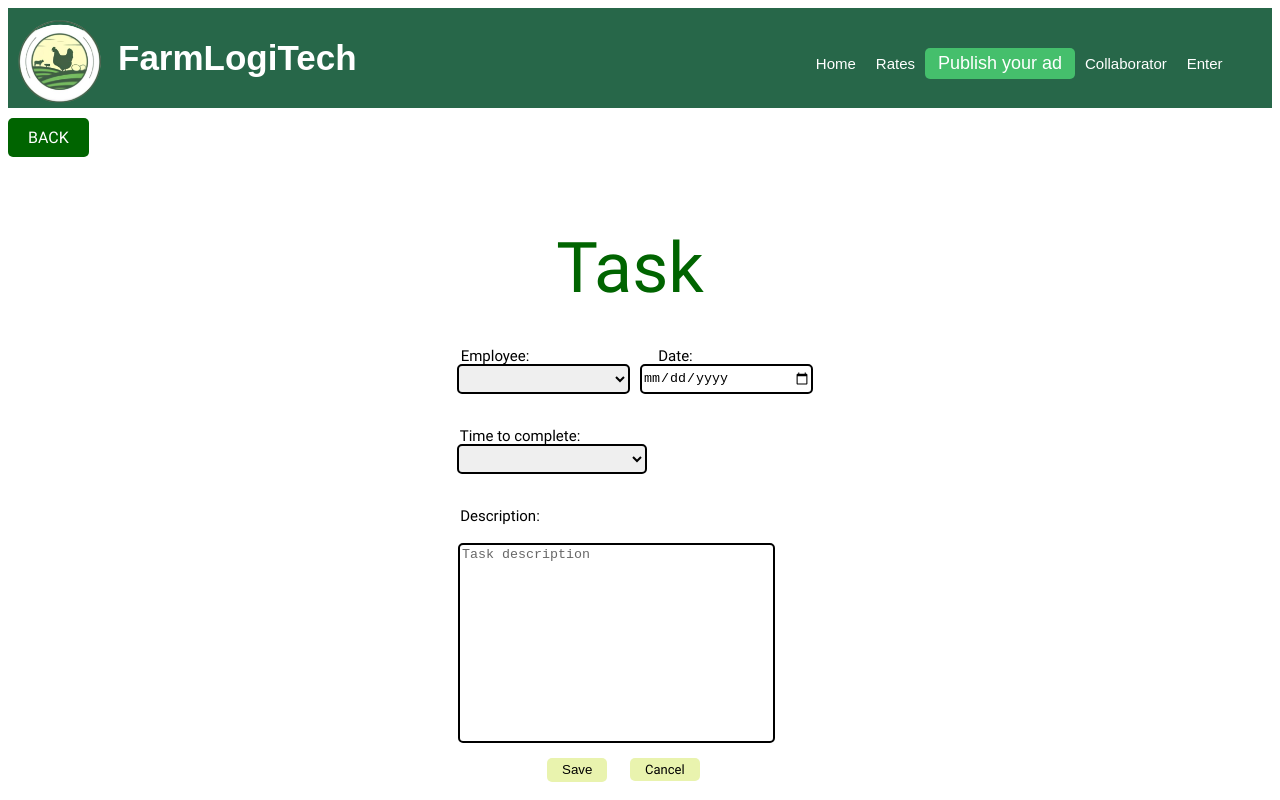
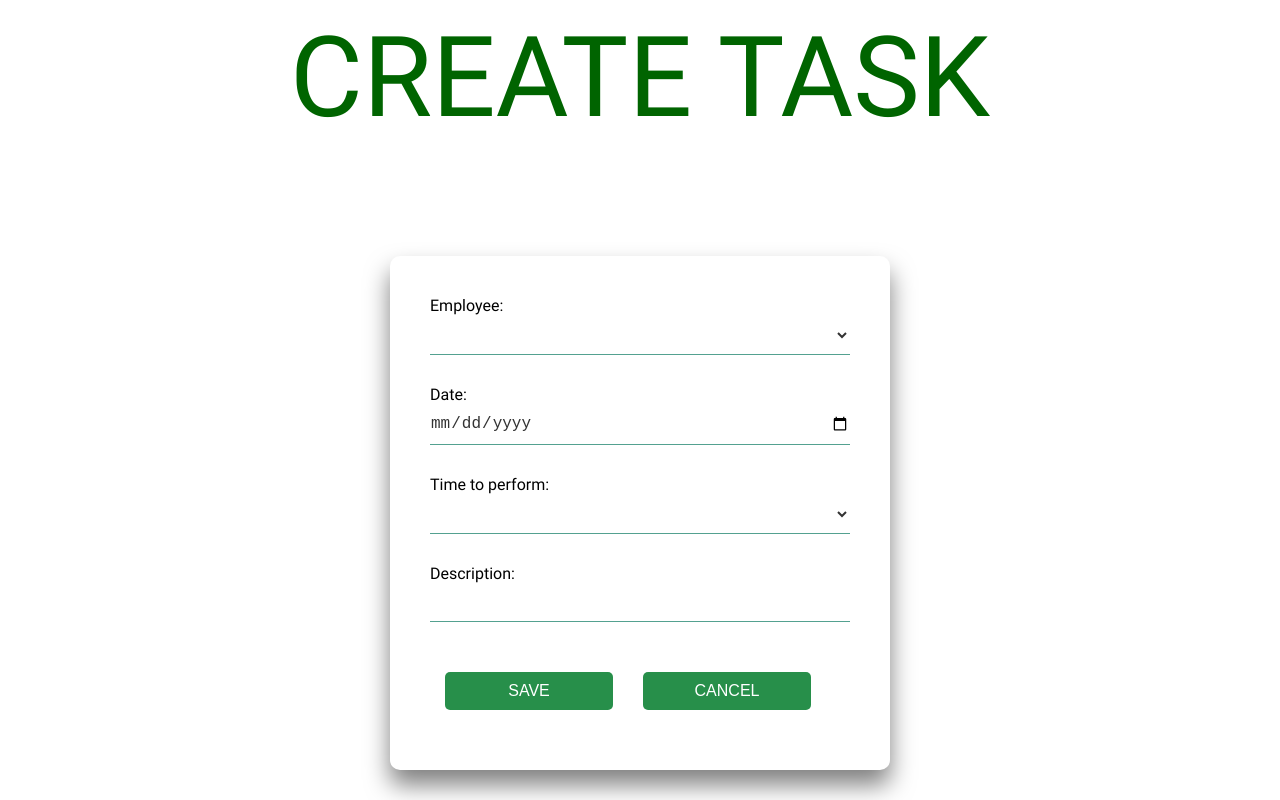
Before and after one commit to Aplicaciones-Web-WX55-Group-S-del-Softw/frontend-application, a Vue app: page /tasks/new in a window 1280 px wide. Shown: the top 800 px of the page. Built offline with nearby package versions, Linux system fonts and the light colour scheme.

Commit message:
change(search-and-match): updated task planning component

```diff
--- a/src/monitoring/components/task-card/task-planning-card.vue
+++ b/src/monitoring/components/task-card/task-planning-card.vue
@@ -1,256 +1,150 @@
-<script setup>
-import { ref } from 'vue';
-import { useRouter } from 'vue-router';
-import {DashboardApi} from "../../services/dashboard-analytics-api/dashboard-api.js";
-import SuccessModal from "./success-modal.vue";
-import ToolbarComponent from "../../../public/toolbar-component/toolbar-component.vue";
-import FooterComponent from "../../../public/components/footer-component.vue";
+<script>
+import {ref} from 'vue';
+import {useRouter} from 'vue-router';
+import taskService from "../../services/tasks/tasks.js";
 
+export default {
+  setup() {
     const router = useRouter();
-const selectedEmployee = ref('');
-const taskApi = new DashboardApi();
-let tasks = [];
-const employees = ref([]);
-taskApi.getTasks().then(response => {
-  console.log(response);
-  tasks = response.data;
-  employees.value = [...new Set(tasks.map(task => task.employee))];
-}).catch(error => {
-  console.error(error);
+    const task = ref({
+      employee: '',
+      date: '',
+      time: '',
+      description: '',
+      state: 'pending'
     });
-const selectedDate = ref('');
-const taskTime = ref('');
-const taskDescription = ref('');
-const showModal = ref(false);
 
-const saveTask = () => {
-  const newTask = {
-    employee: selectedEmployee.value,
-    date: selectedDate.value,
-    time: taskTime.value,
-    description: taskDescription.value,
-    finished: 'Pendiente'
+    const onSubmit = () => {
+      taskService.addTask(task.value);
+      router.push('/tasks');
     };
 
-  taskApi.createTask(newTask)
-      .then(() => {
-        showModal.value = true;
-        setTimeout(() => {
+    const cancel = () => {
       router.push('/tasks');
-        }, 1500);
-      })
-      .catch(error => {
-        console.error(error);
-      });
     };
 
-const closeModal = () => {
-  showModal.value = false;
+    return {task, onSubmit, cancel};
+  }
 };
 </script>
 
 <template>
-  <toolbar-component></toolbar-component>
-  <router-link to="/home" class="back-button">BACK</router-link>
-  <div class="container">
-    <h1>Task</h1>
 
-    <div class="label1">Employee:</div>
-    <div class="label2">Date:</div>
-    <div class="label3">Time to complete:</div>
-    <div class="label4">Description:</div>
-    <div class="row">
-      <div class="input-container" style="margin-left: -10px;">
-        <select v-model="selectedEmployee" class="input-employee">
-          <option v-for="employee in employees" :key="employee" :value="employee">
-            {{ employee }}
-          </option>
+  <div class="form-container">
+    <h1>CREATE TASK</h1>
+
+    <div class="login-box">
+      <form @submit.prevent="onSubmit">
+        <label>Employee:</label>
+        <div class="user-box">
+          <select v-model="task.employee" required>
+            <option value="Mathias Aguilar">Mathias Aguilar</option>
+            <option value="Rodrigo Kunimoto">Rodrigo Kunimoto</option>
           </select>
-
         </div>
-
-      <div class="input-container">
-        <input type="date" v-model="selectedDate">
+        <label>Date:</label>
+        <div class="user-box">
+          <input type="date" v-model="task.date" required>
+        </div>
+        <label>Time to perform:</label>
+        <div class="user-box">
+          <select v-model="task.time" required>
+            <option v-for="n in 24" :key="n" :value="n">{{n}}</option>
+          </select>
+        </div>
+        <label>Description:</label>
+        <div class="user-box">
+          <input type="text" v-model="task.description" required>
+        </div>
+        <button type="submit" class="button-save">Save</button>
+        <button type="button" @click="cancel" class="button-save">Cancel</button>
+      </form>
     </div>
   </div>
-    <div class="input-container task-time-container">
-      <select v-model="taskTime">
-        <option v-for="hour in 24" :key="hour" :value="hour">
-          {{ hour }}
-        </option>
-      </select>
-    </div>
-<br>
-
-    <div class="input-container">
-      <textarea v-model="taskDescription" placeholder="Task description"></textarea>
+</template>
 
 
-    </div>
-
-    <div class="container-button">
-      <button @click="saveTask" class="button-link save-button">Save</button>
-      <router-link to="/tasks" class="button-link cancel-button">Cancel</router-link>
-    </div>
-    <SuccessModal :show="showModal" @close="closeModal" />
-
-  </div>
-<footer-component></footer-component>
-</template>
-
 <style scoped>
-.back-button {
-  display: inline-block;
-  padding: 10px 20px;
-  background-color: darkgreen;
-  color: #fff;
-  border: none;
-  border-radius: 5px;
-  cursor: pointer;
-  text-decoration: none;
-  transition: background-color 0.3s;
+.form-container {
+  position: fixed;
+  top: 0;
+  left: 0;
+  width: 100%;
+  height: 100%;
+  display: flex;
+  flex-direction: column;
+  align-items: center;
+  justify-content: center;
+  z-index: 1000;
 }
 
-.back-button:hover {
-  background-color: darkgreen;
-}
-.container-button{
-  margin-top: 160px;
-}
-
-.save-button, .cancel-button{
-
-  background-color: #E9F3AE;
-  color: black;
-  border: none ;
-  text-decoration: none;
-  border-radius: 5px;
-  margin-right: 16px;
-  transition: background-color 0.3s ease;
-  position: absolute;
-
-}
-.save-button{
-  padding: 0.35% 15px;
-}
-.cancel-button{
-  font-size: 13px;
-  padding: 4px 15px;
+.form-container h1 {
+  display: block;
+  font-size: 7em;
+  color: darkgreen;
+  margin-top: 20px;
 }
 
 
 
-
-h1{
-  font-size: 70px;
-  position: relative;
-  top: -30px;
-  left:-50px;
-  margin:0;
-  color:darkgreen;
+.login-box {
+  background: #fff;
+  padding: 40px;
+  border-radius: 10px;
+  box-shadow: 0 15px 25px rgba(0, 0, 0, 0.5);
+  width: 500px;
+  max-width: 100%;
+  margin: 3% auto;
 }
 
-.container {
-  margin-top:100px;
-  margin-bottom: 50px; /* Agregar espacio en la parte inferior */
-  display: flex;
-  flex-direction: column;
-  align-items: center;
-  margin-left: 80px; /* Ajuste del margen izquierdo */
 
-}
-.row {
-  display: flex;
-  width: 30%;
-  margin-left:-80px
+.user-box {
+  position: relative;
+  margin-bottom: 30px;
+  width: 100%;
 }
 
-.input-container {
+.user-box input,
+.user-box select {
   width: 100%;
-  max-width: 200px;
-  height: 40px;
+  padding: 10px 0;
   font-size: 16px;
-  margin: 20px 0;
-  padding: 5px;
-  display: flex;
-}
-select{
-  border: 2px solid #000;
-  border-radius: 5px;
-}
-.task-time-container {
-  margin-right: 257px;
+  color: #333;
+  border: none;
+  border-bottom: 1px solid #53a190;
+  outline: none;
+  background: transparent;
 }
 
-input[type="date"], input[type="time"], select {
-  width: 100%;
-  height: 100%;
-  border: 2px solid #000;
-  border-radius: 5px;
+.user-box label {
+  position: absolute;
+  top: 0;
+  left: 0;
+  padding: 10px 0;
+  font-size: 16px;
+  color: #333;
+  pointer-events: none;
+  transition: 0.5s;
 }
 
-textarea {
-  width: 400px;
-  height: 200px;
-  resize: none;
-  margin-left: -127px;
-  border: 2px solid #000;
+.button-save {
+  background: linear-gradient(90deg, #278f4a, #278f4a);
+  border: none;
+  padding: 10px 20px;
+  color: #fff;
+  text-transform: uppercase;
+  font-size: 16px;
+  cursor: pointer;
   border-radius: 5px;
+  transition: background 0.5s, transform 0.3s;
+  width: 40%;
+  margin: 20px 15px;
+}
+
+.button-save:hover {
+  transform: scale(1.1);
 }
 
 
 
-.save-button:hover {
-  background-color: #006400;
-  color: white;
-}
-
-.cancel-button:hover {
-  background-color: #FF0000;
-  color: white;
-}
-
-.save-button {
-  left: 547px;
-}
-
-.cancel-button {
-  left: 630px;
-
-
-}
-
-
-
-.label1{
-  position:absolute;
-  font-size: 15px;
-  color: black;
-  margin-top: 90px;
-  margin-left: -370px;
-}
-
-.label2{
-  position:absolute;
-  font-size: 15px;
-  color: black;
-  margin-top: 90px;
-  margin-left: -9px;
-}
-
-.label3{
-  position:absolute;
-  font-size: 15px;
-  color: black;
-  margin-top: 170px;
-  margin-left: -320px;
-}
-
-.label4{
-  position:absolute;
-  font-size: 15px;
-  margin-top: 250px;
-  margin-left: -360px;
-  color: black;
-}
 </style>
```
Lines whose indentation alone changed are shown as unchanged.
